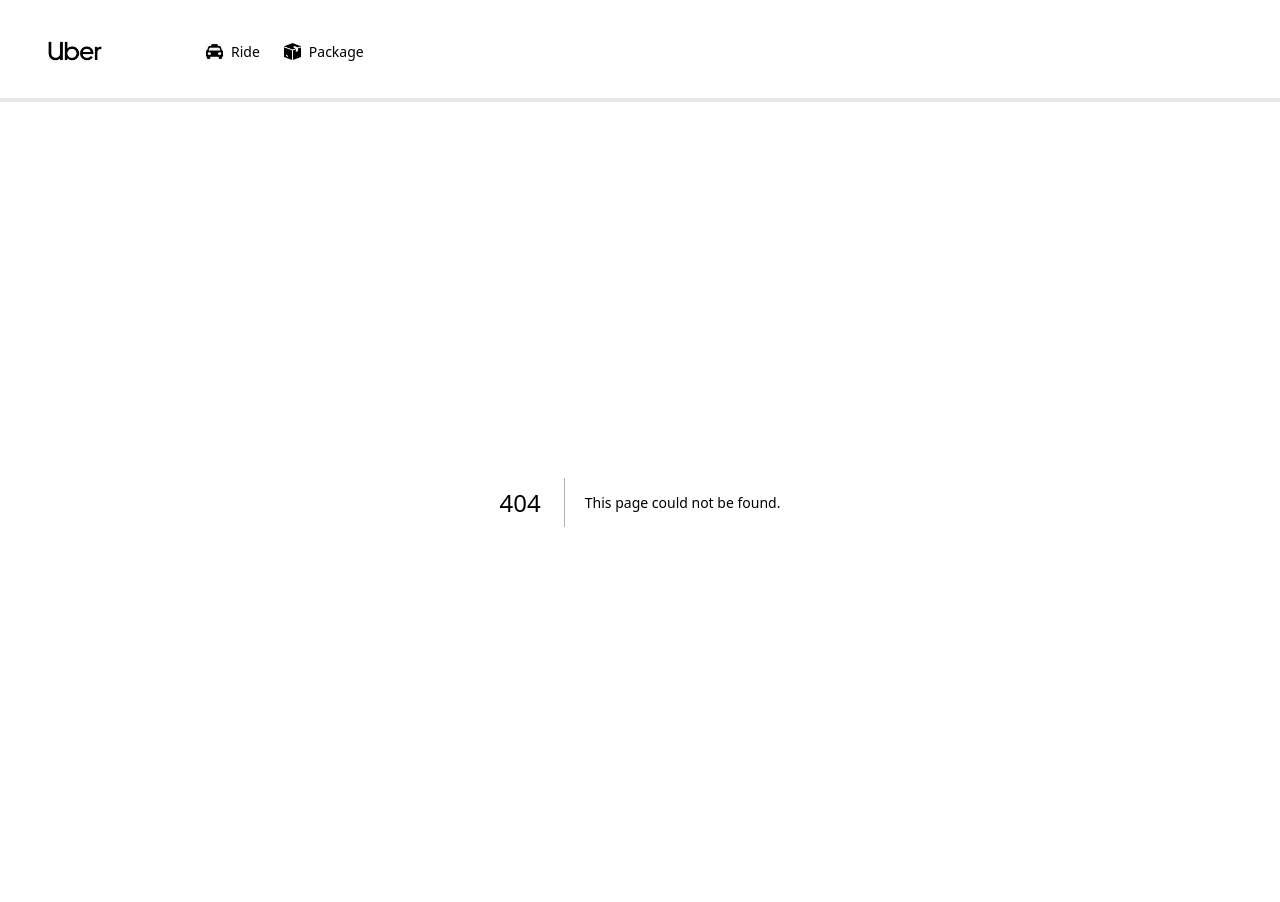
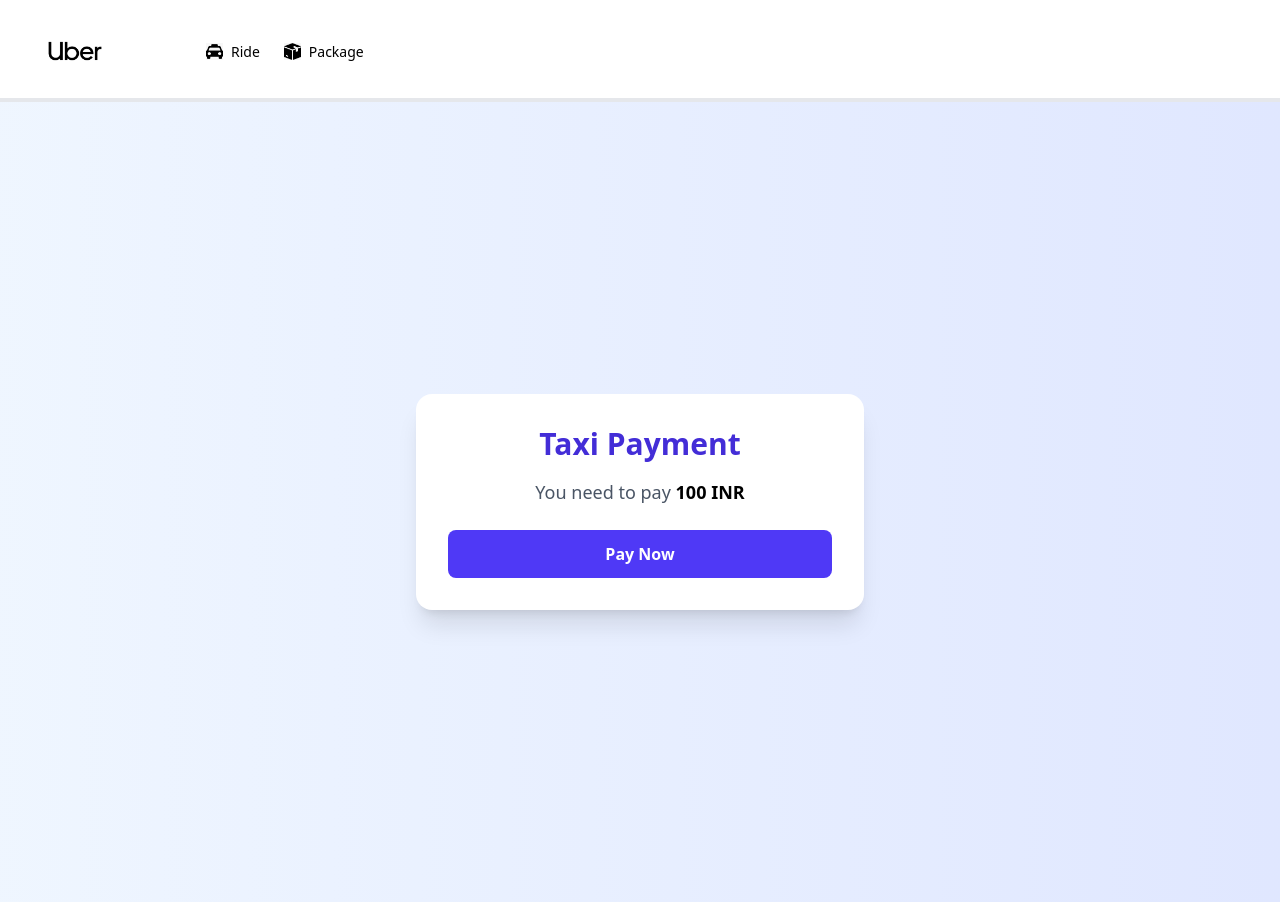
Before and after one commit to Ajit180/uber-clone, a Next.js app: page /payment in a window 1280 px wide. Before the commit this address had no page. Built offline with nearby package versions, Linux system fonts and the light colour scheme.

Commit message:
Added Payment Gateway using Razorpay

```diff
--- a/app/Components/Home/CarListOptions.js
+++ b/app/Components/Home/CarListOptions.js
@@ -1,21 +1,39 @@
 import { CarListData } from "@/utils/CarListData";
-import React, { useState } from "react";
+import React, {useContext, useState } from "react";
 import CarListItem from "./CarListItem";
+import { useRouter } from "next/navigation";
+import { FareContext } from "@/context/FareContext";
 
 const CarListOptions = ({distance}) => {
   const [activeIndex,SetactiveIndex] = useState();
+  const [SelectedCar , SetSelcetedCar] = useState([]);
+  const {fare,setFare} = useContext(FareContext);
+  const router = useRouter();
   return (
     <div className="mt-5 overflow-auto h-[250px]">
       <h2 className="text-[22px] font-bold">Recommended</h2>
       {CarListData.map((items,index) => (
         <div className={`cursor-pointer p-2 rounded-md px-4 border-black ${activeIndex==index?'border-[3px]':null}`}
-        onClick={()=>SetactiveIndex(index)}>
+        onClick={()=>{SetactiveIndex(index);
+          SetSelcetedCar(items)}}>
           <CarListItem car={items} distance={distance} />
         </div>
       ))}
+
+    {SelectedCar?.name?
+      <div className="flex justify-between fixed bottom-5 bg-white p-3 shadow-xl
+      rounded-lg w-full md:w-[30%] border-[1px] items-center">
+        <h2>Make Payment for</h2>
+        <button
+
+         onClick={()=>{router.push('/payment');
+          setFare(SelectedCar.amount);
+          console.log("Setting Fare Value",fare);
+         }
+         }
+         className="p-3 bg-black text-white rounded-lg text-center">Request{SelectedCar.name}</button>
+      </div>:null}
     </div>
-    // intially the index is not set after onclick event happen then the activeindex state = index then
-    // the border will be come to the div
   );
 };
 
--- /dev/null
+++ b/app/api/create-order/route.js
@@ -0,0 +1,28 @@
+import Razorpay from "razorpay";
+
+const razorpay = new Razorpay({
+    key_id: process.env.RAZORPAY_KEY_ID,
+    key_secret: process.env.RAZORPAY_KEY_SECRET,
+});
+
+export async function POST(request) {
+    try {
+        const order = await razorpay.orders.create({
+            amount: 100 * 100,
+            currency: "INR",
+            receipt: 'receipt_' + Math.random().toString(36).substring(7),
+        });
+
+        return new Response(
+            JSON.stringify({ orderId: order.id }),
+            { status: 200 }
+        );
+
+    } catch (error) {
+        console.log("Error in creating the order:", error);
+        return new Response(
+            JSON.stringify({ error: "Error creating order" }),
+            { status: 500 }
+        );
+    }
+}
--- a/app/page.js
+++ b/app/page.js
@@ -5,12 +5,16 @@ import { SourceContext } from "@/context/SourceContext";
 import { useState } from "react";
 import { DestinationContext } from "@/context/DestinationContext";
 import { LoadScript } from "@react-google-maps/api";
+import { FareContext } from "@/context/FareContext";
+
 
 export default function Home() {
   const [source,setSource]=useState([]);
   const [destination , setDestination] = useState([]);
+  const [fare,setFare]=useState();
   return (
 
+    <FareContext.Provider value={{fare,setFare}}>
     <SourceContext.Provider value={{source,setSource}}>
       <DestinationContext.Provider value={{destination,setDestination}}>
         <LoadScript googleMapsApiKey={process.env.NEXT_PUBLIC_GOOGLE_API_KEY}
@@ -27,5 +31,6 @@ export default function Home() {
      </LoadScript>
      </DestinationContext.Provider>
      </SourceContext.Provider>
+     </FareContext.Provider>
   );
 }
--- /dev/null
+++ b/app/payment/page.js
@@ -0,0 +1,81 @@
+"use client";
+
+import Script from "next/script";
+import { useState } from "react";
+
+const PaymentPage = () => {
+  const AMOUNT = 100;
+  const [isProcessing, setIsProcessing] = useState(false);
+
+  const handlePayment = async () => {
+    setIsProcessing(true);
+    try {
+      // Create order
+      const response = await fetch("/api/create-order", { method: "POST" });
+      const data = await response.json();
+
+      // Initialize Razorpay
+      const options = {
+        key: process.env.NEXT_PUBLIC_RAZORPAY_KEY_ID,
+        amount: AMOUNT * 100,
+        currency: "INR",
+        name: "Ubertaxi Payment Gateway",
+        description: "Test description",
+        order_id: data.orderId,
+        handler: function (response) {
+          console.log("Payment Successful", response);
+          // Handler for successful payment (e.g., update UI, send to server)
+        },
+        prefill: {
+          name: "John Doe",
+          email: "johndoe@example.com",
+          contact: "1373783838",
+        },
+        theme: {
+          color: "#3399cc",
+        },
+      };
+
+      // Initialize Razorpay and open the payment modal
+      const rzp1 = new window.Razorpay(options);
+      rzp1.open();
+    } catch (error) {
+      console.error("Payment failed", error);
+      alert("Razorpay Sdk failed . are you online?");
+      return;
+    } finally {
+      setIsProcessing(false);
+    }
+  };
+
+  return (
+    <div className="flex flex-col items-center justify-center min-h-screen bg-gradient-to-r from-blue-50 to-indigo-100 px-4">
+      <Script src="https://checkout.razorpay.com/v1/checkout.js" />
+
+      <div className="bg-white shadow-xl rounded-2xl p-8 max-w-md w-full text-center">
+        <h1 className="text-3xl font-bold text-indigo-700 mb-4">
+          Taxi Payment
+        </h1>
+
+        <p className="text-lg text-gray-600 mb-6">
+          You need to pay{" "}
+          <span className="font-semibold text-black">{AMOUNT} INR</span>
+        </p>
+
+        <button
+          onClick={handlePayment}
+          disabled={isProcessing}
+          className={`w-full py-3 rounded-lg text-white font-semibold transition-transform duration-200 transform hover:scale-105 ${
+            isProcessing
+              ? "bg-gray-400 cursor-not-allowed"
+              : "bg-indigo-600 hover:bg-indigo-700"
+          }`}
+        >
+          {isProcessing ? "Processing..." : "Pay Now"}
+        </button>
+      </div>
+    </div>
+  );
+};
+
+export default PaymentPage;
--- /dev/null
+++ b/context/FareContext.js
@@ -0,0 +1,4 @@
+import { createContext } from "react";
+
+
+export const FareContext = createContext();
--- a/package.json
+++ b/package.json
@@ -12,6 +12,7 @@
     "@clerk/nextjs": "^6.12.12",
     "@react-google-maps/api": "^2.20.6",
     "next": "15.2.4",
+    "razorpay": "^2.9.6",
     "react": "^19.0.0",
     "react-dom": "^19.0.0",
     "react-google-places-autocomplete": "^4.1.0",
```
Also changed, not shown: 1 other file (tests, documents, lock files or other folders).
